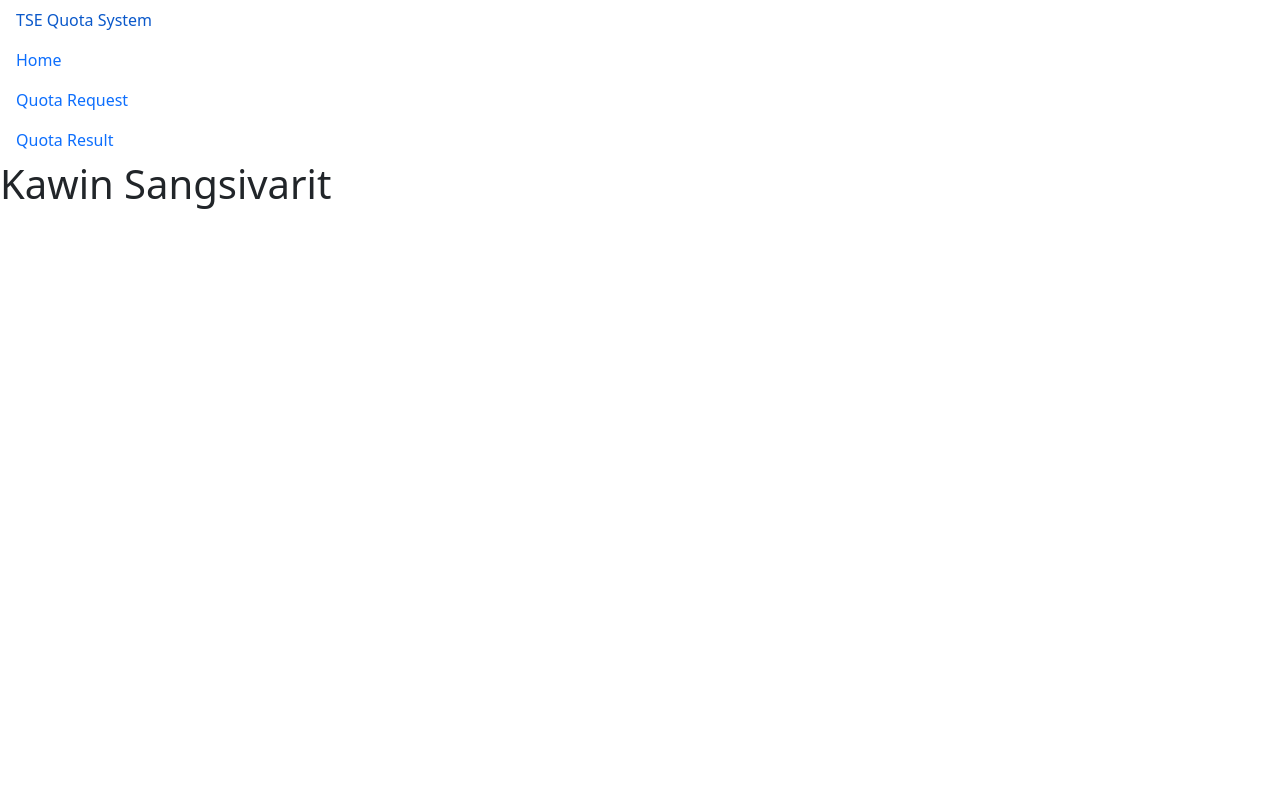
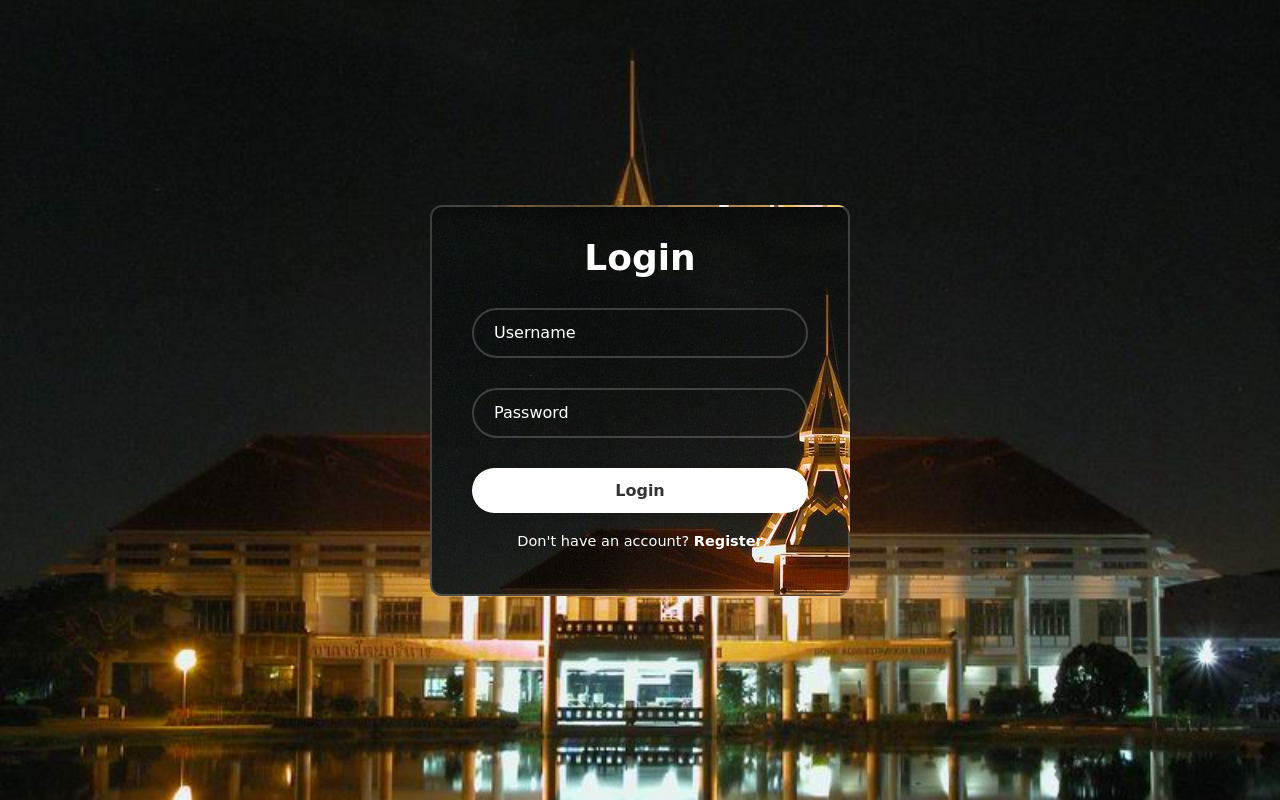
Before and after one commit to 6510615294/cn331-as2, a Django app: page / in a window 1280 px wide. Run offline with Django 5.2, Linux system fonts and the light colour scheme.

Commit message:
v1.6.5 Update Alot

```diff
--- a/myproject/settings.py
+++ b/myproject/settings.py
@@ -15,6 +15,8 @@ from pathlib import Path
 # Build paths inside the project like this: BASE_DIR / 'subdir'.
 BASE_DIR = Path(__file__).resolve().parent.parent
 
+STATICFILES_DIRS = [BASE_DIR / "static"]
+
 
 # Quick-start development settings - unsuitable for production
 # See https://docs.djangoproject.com/en/5.1/howto/deployment/checklist/
@@ -26,6 +28,7 @@ SECRET_KEY = 'django-insecure-1x9(jnmvh+(bh8sp6av!+-x0kvq&_%+k-82^rb!idyb1fw$qcd
 DEBUG = True
 
 ALLOWED_HOSTS = []
+
 
 
 # Application definition
--- /dev/null
+++ b/static/login.css
@@ -0,0 +1,130 @@
+*{
+    margin: 0;
+    padding: 0;
+    box-sizing: border-box;
+    font-family: cursive;
+}
+
+body {
+    display: flex;
+    justify-content: center;
+    align-items: center;
+    min-height: 100vh;
+    background: url("/static/assets/dome.jpg") no-repeat;
+    background-size: cover;
+    background-position: center;
+}
+
+.wrapper{
+    width: 420px;
+    background: transparent;
+    border: 2px solid rgba(255, 255, 255, .2);
+    backdrop-filter: blur(9px);
+    color: #fff;
+    border-radius: 12px;
+    padding: 30px 40px;
+}
+.wrapper h1{
+    font-size: 36px;
+    text-align: center;
+}
+.wrapper .input-box{
+    position: relative;
+    width: 100%;
+    height: 50px;
+    margin: 30px 0;
+}
+.input-box input{
+    width: 100%;
+    height: 100%;
+    background: transparent;
+    border: none;
+    outline: none;
+    border: 2px solid rgba(255, 255, 255, .2);
+    border-radius: 40px;
+    font-size: 16px;
+    color: #fff;
+    padding: 20px 45px 20px 20px;
+}
+.input-box input::placeholder{
+    color: #fff;
+}
+.input-box i{
+    position: absolute;
+    right: 20px;
+    top: 30%;
+    transform: translate(-50%);
+    font-size: 20px;
+}
+.wrapper .btn{
+    width: 100%;
+    height: 45px;
+    background: #fff;
+    border: none;
+    outline: none;
+    border-radius: 40px;
+    box-shadow: 0 0 10px rgba(0, 0, 0, .1);
+    cursor: pointer;
+    font-size: 16px;
+    color: #333;
+    font-weight: 600;
+}
+.wrapper .register-link{
+    font-size: 14.5px;
+    text-align: center;
+    margin: 20px 0 15px;
+}
+.register-link p a{
+    color: #fff;
+    text-decoration: none;
+    font-weight: 600;
+}
+.register-link p a:hover{
+    text-decoration: underline;
+}
+
+
+/*
+
+body {
+    font-family: Arial, sans-serif;
+    text-align: center;
+    background-color: #e6f7ff;
+
+}
+
+form {
+    margin: 40px auto;
+    width: 300px;
+}
+
+label {
+    margin-top: 20px;
+    display: block;
+    margin-bottom: 5px;
+}
+
+input {
+    margin-top: 5px;
+    width: 100%;
+    padding: 10px;
+    border: 1px solid #ccc;
+    border-radius: 4px;
+    box-sizing: border-box;
+}
+
+button {
+    margin-top: 20px;
+    background-color: #4CAF50;
+    color: white;
+    padding: 12px 20px;
+    border: none;
+    border-radius: 4px;
+    cursor: pointer;
+}
+
+button:hover {
+    background-color: #3e8e41;
+}
+
+*/
--- a/templates/base.html
+++ b/templates/base.html
@@ -7,12 +7,12 @@
     <title> Quota Register</title>
 </head>
 <body>
-    <ul class="nav flex-column">
+  <div class="container">
+    <div class="row">
+     <div class="col-md-auto">
+      <ul class="nav flex-column" >
         <li class="nav-item">
           <a class="nav-link active" aria-current="page" href="/">TSE Quota System</a>
-        </li>
-        <li class="nav-item">
-          <a class="nav-link" href="/">Home</a>
         </li>
         <li class="nav-item">
           <a class="nav-link" href="/request">Quota Request</a>
@@ -21,9 +21,15 @@
           <a class="nav-link" href="/result">Quota Result</a>
         </li>
       </ul>
-    <div>
+  </div>
+
+    <div class="col">
         {% block content %}
         {% endblock %}
     </div>
+    </div>
+
+  </div>
+
 </body>
 </html>
--- a/templates/index.html
+++ /dev/null
@@ -1,5 +0,0 @@
-{% extends "base.html" %}
-
-{% block content %}
-    <h1>{{name}} {{surname}}</h1>
-{% endblock %}
--- a/templates/login.html
+++ b/templates/login.html
@@ -1,52 +1,43 @@
+{% load static %}
 <!DOCTYPE html>
 <html>
 
 <head>
     <title>Login Site</title>
-    <style>
-        body {
-            font-family: Arial, sans-serif;
-            text-align: center;
-            background-color: #e6f7ff;
+    <link rel="stylesheet" type="text/css" href="{% static 'login.css' %}">
+</head>
+<body>
+    <div class="wrapper" style="background-image: url('{% static 'assets/dome.jpg' %}');">
+        <form action="">
+          <h1>Login</h1>
+          <div class="input-box">
+            <input type="text" placeholder="Username" required>
+            <i class='bx bxs-user'></i>
+          </div>
+          <div class="input-box">
+            <input type="password" placeholder="Password" required>
+            <i class='bx bxs-lock-alt'></i>
+          </div>
+          <button type="submit" class="btn">Login</button>
+          <div class="register-link">
+            <p>Don't have an account? <a href="register">Register</a></p>
+          </div>
+        </form>
+      </div>
+</body>
+</html>
 
-        }
 
-        form {
-            margin: 40px auto;
-            width: 300px;
-        }
+<!--
 
-        label {
-            margin-top: 20px;
-            display: block;
-            margin-bottom: 5px;
-        }
+{% load static %}
+<!DOCTYPE html>
+<html>
 
-        input {
-            margin-top: 5px;
-            width: 100%;
-            padding: 10px;
-            border: 1px solid #ccc;
-            border-radius: 4px;
-            box-sizing: border-box;
-        }
-
-        button {
-            margin-top: 20px;
-            background-color: #4CAF50;
-            color: white;
-            padding: 12px 20px;
-            border: none;
-            border-radius: 4px;
-            cursor: pointer;
-        }
-
-        button:hover {
-            background-color: #3e8e41;
-        }
-    </style>
+<head>
+    <title>Login Site</title>
+    <link rel="stylesheet" type="text/css" href="{% static 'login.css' %}">
 </head>
-
 <body>
     <h1>Login</h1>
     <form>
@@ -58,7 +49,14 @@
         <input type="password" id="password" name="password" required>
 
         <button type="submit">Login</button>
+
     </form>
+
+    <form action="register">
+        <button type="submit">Register</button>
+    </form>
+
 </body>
+</html>
 
-</html>
+ -->
--- a/users/urls.py
+++ b/users/urls.py
@@ -2,7 +2,7 @@ from django.urls import path
 from . import views
 
 urlpatterns = [
-    path('',views.index),
+    path('',views.login),
     path('about', views.about),
     path('request',views.quota_request),
     path('result', views.quota_result),
--- a/users/views.py
+++ b/users/views.py
@@ -2,12 +2,12 @@ from django.shortcuts import render,redirect
 from django.http import HttpResponse
 from .models import Subject, Student
 from django.contrib import messages
+from django.contrib.auth.forms import UserCreationForm
+from django.contrib.auth.models import User
 
 # Create your views here.
-def index(request):
-    name = "Kawin"
-    surname = "Sangsivarit"
-    return render(request, "index.html", {"name":name, "surname":surname})
+def login(request):
+    return render(request, "login.html")
 
 def about(request):
     return render(request, "about.html")
@@ -24,16 +24,32 @@ def registeration(request):
         Student_ID = request.POST["Student ID"]
         name = request.POST["name"]
         surname = request.POST["surname"]
-        faculty = request.POST["faculty"]
+        password = request.POST["password"]
+        password2 = request.POST["password2"]
 
-        Naksuksa =Student.objects.create(
-            SID= Student_ID,
-            first = name,
-            last = surname,
-            faculty = faculty
-        )
-        Naksuksa.save()
-        messages.success(request, "registered successfully")
-        return redirect("/")
+        if password != password2:
+            messages.error(request, "Password must be the same one!")
+            return redirect("register")
+        else:
+            User_Pass = User.objects.create(
+                username = Student_ID,
+                password = password
+            )
+            User_Pass.save()
+
+            Naksuksa =Student.objects.create(
+                SID = Student_ID,
+                first = name,
+                last = surname,
+            )
+
+            # User_Pass = User
+            #     SID =Student_ID,
+            #     username = username,
+            #     password = password,
+            #     password2 = password2,
+            Naksuksa.save()
+            messages.success(request, "registered successfully")
+            return redirect("/")
     else:
         return render(request, "register.html")
```
Also changed, not shown: templates/quota_request.html (+1 -7 lines), templates/register.html (+17 -8 lines), users/models.py (+5 -8 lines), static/assets/dome.jpg (added), users/migrations/0001_initial.py.
